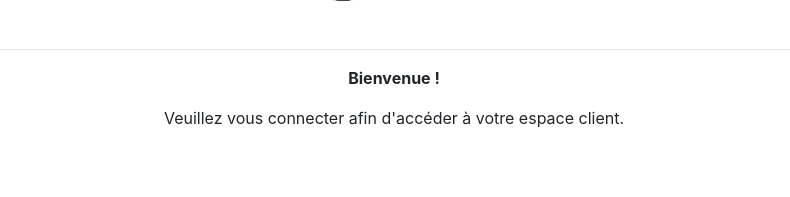
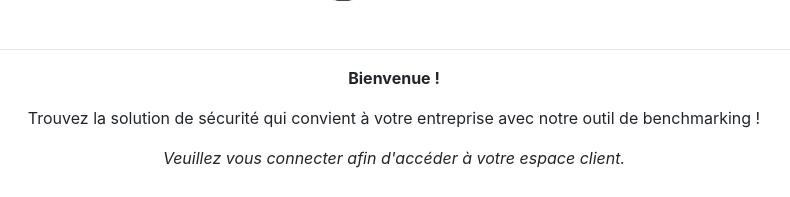
Before and after one commit to SIashh/Cyber2Project, a Django app: page / in a window 1280 px wide. Shown: the part 603-800 px from the top of the page, without its empty margins (246-1036 px from the left). Run offline with Django 3.2, Linux system fonts and the light colour scheme; some libraries are stand-ins or nearby versions.

Commit message:
advice to login if not logged

```diff
--- a/castle/templates/castle/home.html
+++ b/castle/templates/castle/home.html
@@ -12,10 +12,9 @@
     <div class="row">
         <div class="col-10 offset-1">
             <p class="font-weight-bold">Bienvenue !</p>
-            {% if user.is_authenticated %}
             <p>Trouvez la solution de sécurité qui convient à votre entreprise avec notre outil de benchmarking !</p>
-            {% else %}
-            <p>Veuillez vous connecter afin d'accéder à votre espace client.</p>
+            {% if not user.is_authenticated %}
+            <p class="font-italic">Veuillez vous connecter afin d'accéder à votre espace client.</p>
             {% endif %}
         </div>
     </div>
```
